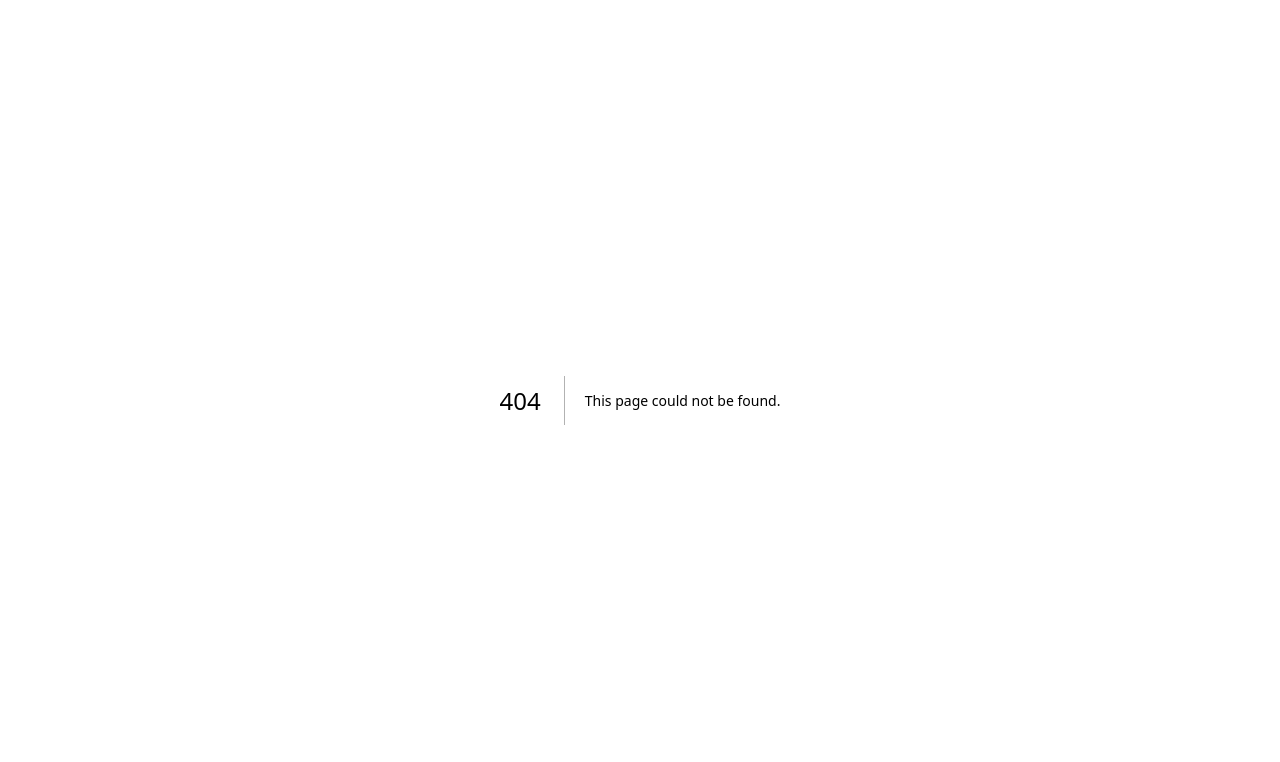
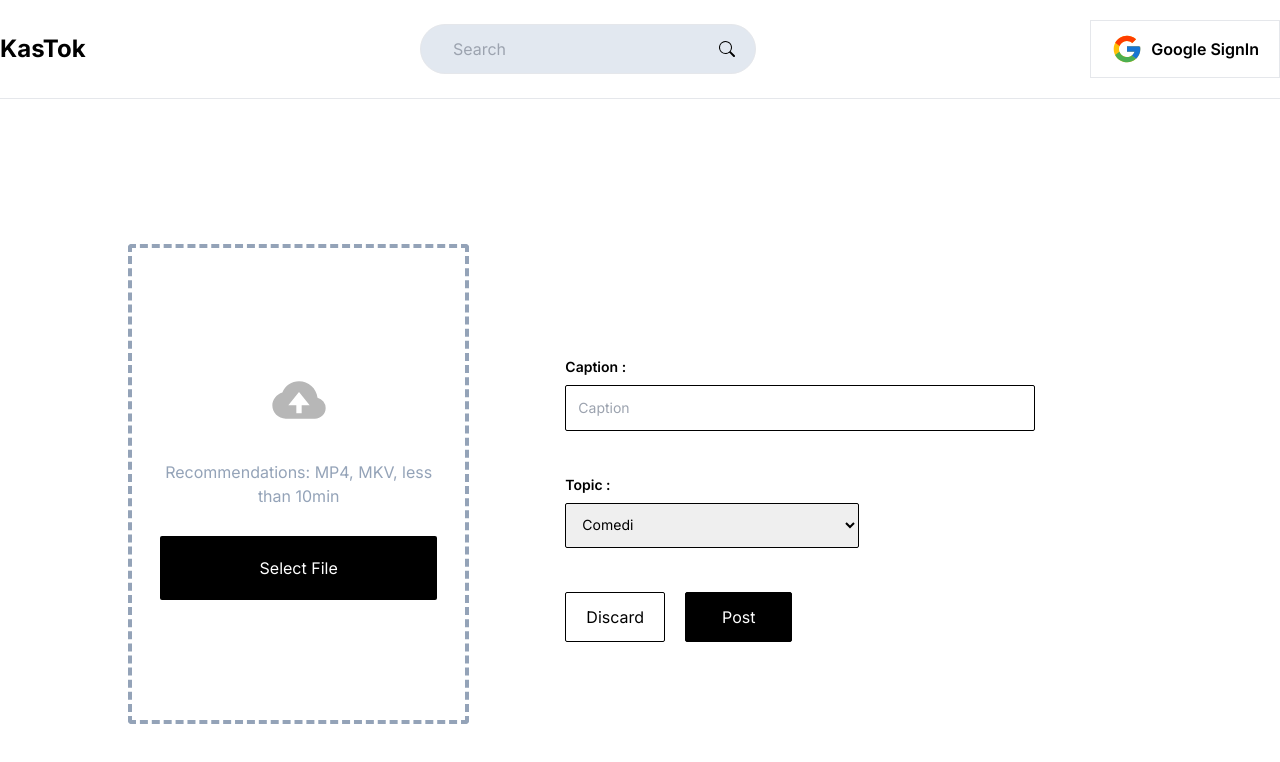
Before and after one commit to kasongo-mavetya-emmanuel/nextjs-video-social-media, a Next.js app in the folder frontend-kas-tok/: page /newpost in a window 1280 px wide. Before the commit this address had no page. Shown: the top 762 px of the page. Built offline with nearby package versions, Linux system fonts and the light colour scheme.

Commit message:
new post page added

```diff
--- /dev/null
+++ b/frontend-kas-tok/app/newpost/page.tsx
@@ -0,0 +1,66 @@
+import { Home } from "@/components";
+import { topics } from "@/lib/constants/constants";
+import { Topic } from "@/types";
+import { BiSolidCloudUpload } from "react-icons/bi";
+export default function NewPost() {
+  return (
+    <Home>
+      <div className="flex w-full h-full gap-24 items-center justify-center">
+        <div className="basis-1/3 h-full flex flex-col justify-center items-center">
+          <label>
+            <div
+              className="flex flex-col justify-center h-[60vh] items-center gap-9 p-7
+            rounded hover:bg-slate-100
+            border-4 border-dashed cursor-pointer border-slate-400 hover:border-[#444]"
+            >
+              <div className="text-center flex flex-col items-center gap-7">
+                <BiSolidCloudUpload size={"4rem"} color="#b7b7b7" />
+                <p className="text-slate-400">
+                  Recommendations: MP4, MKV, less than 10min
+                </p>
+                <p className="bg-black text-white w-full py-5 rounded-sm cursor-pointer ">
+                  Select File
+                </p>
+              </div>
+            </div>
+            <input type="file" className="w-0 -0" />
+          </label>
+        </div>
+        <div className="flex flex-col gap-11 flex-1">
+          <label className="text-sm font-semibold">
+            Caption :
+            <input
+              required
+              name="caption"
+              placeholder="Caption"
+              className="block outline-none border border-black mt-2 rounded-sm px-3 py-3 w-[80%]  font-normal"
+            />
+          </label>
+          <label className="text-sm font-semibold">
+            Topic :
+            <select
+              name="topics"
+              placeholder="Select a Topic"
+              className="font-normal px-3 py-3 rounded-sm block border border-black w-[50%] outline-none mt-2"
+            >
+              {topics.map((topic: Topic) => (
+                <option key={topic.value} value={topic.value}>
+                  {topic.name}
+                </option>
+              ))}
+            </select>
+          </label>
+
+          <div className="flex gap-5">
+            <button className="border border-black py-3 px-5 rounded-sm">
+              Discard
+            </button>
+            <button className="border border-black bg-black text-white py-3 px-9 rounded-sm">
+              Post
+            </button>
+          </div>
+        </div>
+      </div>
+    </Home>
+  );
+}
--- a/frontend-kas-tok/app/page.tsx
+++ b/frontend-kas-tok/app/page.tsx
@@ -1,13 +1,10 @@
-import { NavBar, SideBar, Content, People } from "./components";
-export default function Home() {
+import { SideBar, Content, People, Home } from "../components";
+export default function HomeRoute() {
   return (
-    <main className="w-screen h-[100vh] bg-white overflow-hidden">
-      <NavBar />
-      <main className="max-w-screen-lg mx-auto h-full flex">
-        <SideBar />
-        <Content />
-        <People />
-      </main>
-    </main>
+    <Home>
+      <SideBar />
+      <Content />
+      <People />
+    </Home>
   );
 }
--- a/frontend-kas-tok/app/components/Content.tsx
+++ b/frontend-kas-tok/components/Content.tsx
@@ -44,15 +44,6 @@ export default function Content() {
                 necessitatibus obcaecati molestias voluptatum.{" "}
               </p>
             </li>
-            <li className="pt-9">
-              <h3 className="font-semibold text-sm mb-3">User Name</h3>
-              <p className="text-sm">
-                {" "}
-                Lorem ipsum dolor sit amet consectetur adipisicing elit. Aut
-                similique harum recusandae illo modi facilis ipsa assumenda
-                necessitatibus obcaecati molestias voluptatum.{" "}
-              </p>
-            </li>
           </ul>
         </li>
       </ul>
--- /dev/null
+++ b/frontend-kas-tok/components/Layout/Home.tsx
@@ -0,0 +1,10 @@
+import { NavBar } from "..";
+
+export default function Home({ children }: any) {
+  return (
+    <main className="w-screen h-[100vh] bg-white overflow-hidden">
+      <NavBar />
+      <main className="max-w-screen-lg mx-auto h-full flex">{children}</main>
+    </main>
+  );
+}
--- a/frontend-kas-tok/app/components/index.tsx
+++ b/frontend-kas-tok/components/index.tsx
@@ -2,5 +2,6 @@ import NavBar from "./NavBar";
 import SideBar from "./SideBar";
 import Content from "./Content";
 import People from "./People";
+import Home from "./Layout/Home";
 
-export { NavBar, SideBar, Content, People };
+export { NavBar, SideBar, Content, People, Home };
--- /dev/null
+++ b/frontend-kas-tok/lib/constants/constants.ts
@@ -0,0 +1,16 @@
+import { Topic } from "@/types";
+
+export const topics: Topic[] = [
+  {
+    name: "Comedi",
+    value: "comedi",
+  },
+  {
+    name: "Development",
+    value: "development",
+  },
+  {
+    name: "Sport",
+    value: "sport",
+  },
+];
--- /dev/null
+++ b/frontend-kas-tok/types.d.ts
@@ -0,0 +1,4 @@
+export type Topic = {
+  name: string;
+  value: string;
+};
```
Also changed, not shown: frontend-kas-tok/components/NavBar.tsx (renamed from frontend-kas-tok/app/components/NavBar.tsx), frontend-kas-tok/components/People.tsx (renamed from frontend-kas-tok/app/components/People.tsx), frontend-kas-tok/components/PersonListTile.tsx (renamed from frontend-kas-tok/app/components/PersonListTile.tsx), frontend-kas-tok/components/SideBar.tsx (renamed from frontend-kas-tok/app/components/SideBar.tsx).
